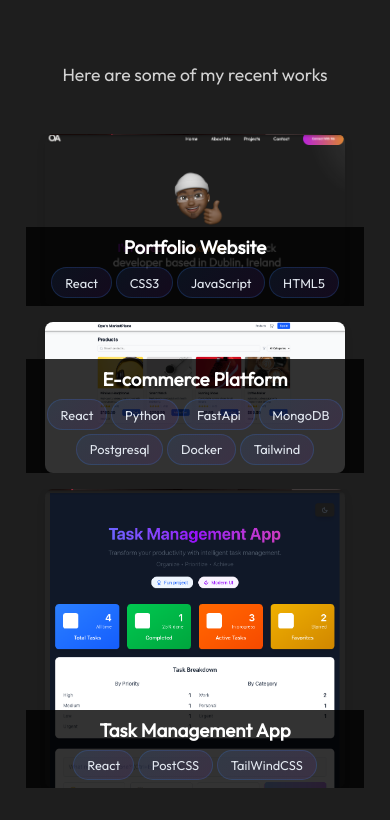
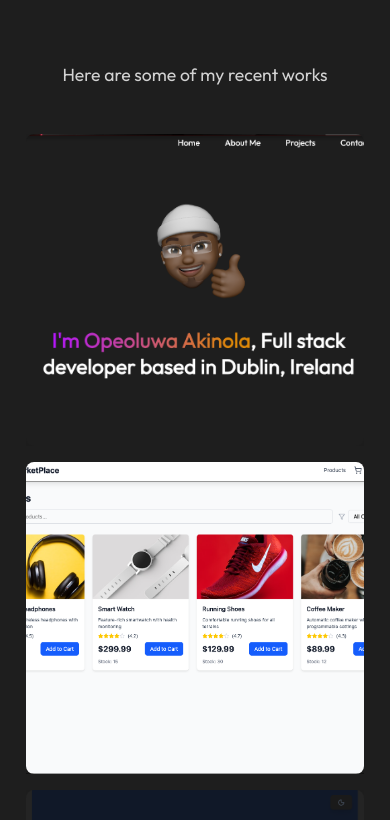
Before and after one commit to opeoluwaAkinola/portfolio-website, a React (Create React App) app: page / in a window 390 px wide. Shown: the part 3500-4320 px from the top of the page. Built offline with nearby package versions, Linux system fonts and the light colour scheme.

Commit message:
css for resposiveness

```diff
--- a/src/components/Portfolio/portfolio.css
+++ b/src/components/Portfolio/portfolio.css
@@ -1,3 +1,75 @@
+@media (max-width: 820px) {
+    .mywork-container {
+        grid-template-columns: repeat(2, 1fr);
+        gap: 0.6rem;
+        padding: 0.6rem;
+    }
+    .image-container {
+        max-width: 150px;
+        min-width: 90px;
+        height: 110px;
+        aspect-ratio: 4/3;
+    }
+    .mywork-container img {
+        max-width: 150px;
+        max-height: 110px;
+        min-width: 70px;
+        min-height: 70px;
+        aspect-ratio: 4/3;
+    }
+    .mywork-showmore {
+        width: 220px;
+        padding: 14px 24px;
+    }
+    .myworks-title {
+        font-size: 30px;
+    }
+    .banner {
+        padding: 0.4rem;
+    }
+    .tech-tag {
+        font-size: 0.65rem;
+    }
+    .works {
+        padding: 8px;
+    }
+}
+@media (max-width: 1024px) {
+    .mywork-container {
+        grid-template-columns: repeat(2, 1fr);
+        gap: 0.75rem;
+        padding: 0.75rem;
+    }
+    .image-container {
+        max-width: 220px;
+        min-width: 120px;
+        height: 160px;
+        aspect-ratio: 4/3;
+    }
+    .mywork-container img {
+        max-width: 220px;
+        max-height: 160px;
+        min-width: 100px;
+        min-height: 100px;
+        aspect-ratio: 4/3;
+    }
+    .mywork-showmore {
+        width: 350px;
+        padding: 18px 36px;
+    }
+    .myworks-title {
+        font-size: 42px;
+    }
+    .banner {
+        padding: 0.75rem;
+    }
+    .tech-tag {
+        font-size: 0.75rem;
+    }
+    .works {
+        padding: 16px;
+    }
+}
 @keyframes forward {
     0% {
         transform: translateX(0);
@@ -29,8 +101,16 @@
 .image-container {
     position: relative;
     width: 100%;
-    cursor: pointer; /* Added cursor pointer for clickable images */
-    overflow: hidden; /* Added to contain the scaling effect */
+    aspect-ratio: 4/3;
+    max-width: 300px;
+    min-width: 220px;
+    height: 220px;
+    cursor: pointer;
+    overflow: hidden;
+    display: flex;
+    align-items: center;
+    justify-content: center;
+    margin: 0 auto;
 }
 
 .image-container:hover img {
@@ -48,8 +128,8 @@
     text-align: center;
     padding: 1rem; /* Increased padding */
     opacity: 1;
-    /* transform: translateY(100%);
-    transition: opacity 0.3s ease, transform 0.3s ease; */
+    transform: translateY(100%);
+    transition: opacity 0.3s ease, transform 0.3s ease;
 }
 
 .image-container:hover .banner {
@@ -77,11 +157,16 @@
 
 .mywork-container img {
     width: 100%;
-    max-width: 300px;
     height: 100%;
+    object-fit: cover;
     border-radius: 8px;
     box-shadow: 0 4px 8px rgba(0, 0, 0, 0.1);
-    transition: transform 0.3s ease, box-shadow 0.3s ease, border 0.3s ease; /* Added border transition */
+    transition: transform 0.3s ease, box-shadow 0.3s ease, border 0.3s ease;
+    aspect-ratio: 4/3;
+    min-width: 100px;
+    min-height: 100px;
+    max-width: 300px;
+    max-height: 220px;
 }
 
 .myworks-title {
@@ -143,22 +228,31 @@
     .mywork-container {
         grid-template-columns: repeat(2, 1fr);
     }
-
+    .image-container {
+        max-width: 180px;
+        min-width: 100px;
+        height: 120px;
+        aspect-ratio: 4/3;
+    }
+    .mywork-container img {
+        max-width: 180px;
+        max-height: 120px;
+        min-width: 80px;
+        min-height: 80px;
+        aspect-ratio: 4/3;
+    }
     .mywork-showmore {
         width: 300px;
-        padding: 20px 40px; /* Adjusted padding for smaller screens */
+        padding: 20px 40px;
     }
-
     .myworks-title {
-        font-size: 36px; /* Smaller title on mobile */
+        font-size: 36px;
     }
-
     .banner {
-        padding: 0.5rem; /* Smaller padding on mobile */
+        padding: 0.5rem;
     }
-
     .tech-tag {
-        font-size: 0.7rem; /* Smaller tech tags on mobile */
+        font-size: 0.7rem;
     }
 }
 
@@ -166,17 +260,27 @@
     .mywork-container {
         grid-template-columns: 1fr;
     }
-
+    .image-container {
+        max-width: 100vw;
+        min-width: 80px;
+        height: 80vw;
+        aspect-ratio: 4/3;
+    }
+    .mywork-container img {
+        max-width: 100vw;
+        max-height: 80vw;
+        min-width: 60px;
+        min-height: 60px;
+        aspect-ratio: 4/3;
+    }
     .mywork-showmore {
         width: 280px;
         padding: 15px 30px;
     }
-
     .myworks-title {
         font-size: 28px;
     }
-
     .works {
-        padding: 10px; /* Reduced padding on very small screens */
+        padding: 10px;
     }
 }
--- a/src/components/ProjectModal/Projectmodal.css
+++ b/src/components/ProjectModal/Projectmodal.css
@@ -14,11 +14,13 @@
   visibility: hidden;
   transition: all 0.3s ease-in-out;
   backdrop-filter: blur(5px);
+  max-height: 90vh;
 }
 
 .project-modal-overlay.open {
   opacity: 1;
   visibility: visible;
+  max-height: 3000px;
 }
 
 /* Modal Container */
@@ -55,18 +57,30 @@
 
 /* Image Section */
 .project-modal-image-section {
-        position: relative;
-        border-radius: 12px;
+  position: relative;
+  border-radius: 12px;
+  background: rgba(255, 255, 255, 0.05);
+  border: 1px solid rgba(255, 255, 255, 0.1);
+  width: 100%;
+  display: flex;
+  align-items: center;
+  justify-content: center;
+  overflow: hidden;
+  aspect-ratio: 16/9;
+  min-height: 220px;
+  max-height: 60vh;
+}
 
-        background: rgba(255, 255, 255, 0.05);
-        border: 1px solid rgba(255, 255, 255, 0.1);
-    }
 
 .project-modal-image {
+  width: 100%;
+  height: 100%;
   max-width: 100%;
-  height:100% ;
-  object-fit: fill;
+  max-height: 100%;
+  object-fit: cover;
+  border-radius: 12px;
   transition: transform 0.3s ease;
+  display: block;
 }
 
 .project-modal-image:hover {
@@ -75,14 +89,19 @@
 
 /* Project Details */
 .project-details {
-  flex: 1;
+  flex: 1 1 0;
   padding: 2rem;
   background: linear-gradient(135deg, #1a1a1a 0%, #2d2d2d 100%);
-  border-radius: 0 0 16px 16px; /* Optional: curve bottom if needed */
+  border-radius: 0 0 16px 16px;
   color: white;
   display: flex;
   flex-direction: column;
   gap: 1.5rem;
+  min-height: 320px;
+  max-height: 1200px;
+  justify-content: flex-start;
+  box-sizing: border-box;
+  transition: min-height 0.2s;
 }
 
 
@@ -91,6 +110,11 @@
   flex-direction: column;
   align-items: center;
   gap: 1.5rem;
+  min-height: 220px;
+  justify-content: flex-start;
+  width: 100%;
+  box-sizing: border-box;
+  transition: min-height 0.2s;
 }
 
 .project-title {
@@ -103,6 +127,11 @@
   -webkit-background-clip: text;
   -webkit-text-fill-color: transparent;
   background-clip: text;
+  min-height: 2.5em;
+  display: flex;
+  align-items: center;
+  justify-content: center;
+  transition: min-height 0.2s;
 }
 
 .project-description {
@@ -302,6 +331,126 @@
 @media (min-width: 1024px) {
   .project-modal-content {
     flex-direction: row;
+  }
+
+  .project-modal-image-section {
+    flex: 1;
+    min-height: 350px;
+    max-height: 500px;
+    aspect-ratio: 16/9;
+  }
+
+  .project-modal-image {
+    min-height: 350px;
+    max-height: 500px;
+    aspect-ratio: 16/9;
+  }
+
+  .project-details {
+    flex: 1;
+    padding-left: 2rem;
+  }
+}
+
+/* Tablet Layout */
+@media (max-width: 1023px) {
+  .project-modal-container {
+    padding: 1.5rem;
+  }
+  .project-modal-image-section {
+    min-height: 180px;
+    max-height: 40vh;
+    aspect-ratio: 16/10;
+  }
+  .project-modal-image {
+    min-height: 180px;
+    max-height: 40vh;
+    aspect-ratio: 16/10;
+  }
+}
+
+/* Mobile Layout */
+@media (max-width: 767px) {
+  .project-modal-container {
+    padding: 1rem;
+    max-height: 95vh;
+  }
+
+  .project-modal-image-section {
+    min-height: 120px;
+    max-height: 30vh;
+    aspect-ratio: 4/3;
+  }
+
+  .project-modal-image {
+    min-height: 120px;
+    max-height: 30vh;
+    aspect-ratio: 4/3;
+  }
+
+  .project-title {
+    font-size: 1.75rem;
+  }
+
+  .project-description {
+    font-size: 1rem;
+  }
+
+  .project-modal-nav-button {
+    width: 36px;
+    height: 36px;
+    padding: 0.5rem;
+    font-size: 0.9rem;
+  }
+
+  .project-link,
+  .project-Github {
+    padding: 0.6rem 1.2rem;
+    font-size: 0.9rem;
+  }
+}
+
+@media (max-width: 480px) {
+  .project-modal-container {
+    padding: 1rem;
+  }
+
+  .project-modal-image-section {
+    min-height: 80px;
+    max-height: 40vh;
+    aspect-ratio: 1/1;
+  }
+
+  .project-modal-image {
+    min-height: 80px;
+    max-height: 40vh;
+    aspect-ratio: 1/1;
+  }
+
+  .project-title {
+    font-size: 1.5rem;
+  }
+
+  .tech-tag {
+    padding: 0.4rem 0.8rem;
+    font-size: 0.8rem;
+  }
+
+  .project-modal-close {
+    width: 36px;
+    height: 36px;
+  }
+
+  .project-modal-nav-button {
+    width: 32px;
+    height: 32px;
+  }
+}
+
+/* Desktop Layout
+@media (min-width: 1024px) {
+  .project-modal-content {
+    flex-direction: row;
     width: 100%;
     height: 100%;
     max-height: 100%;
@@ -311,7 +460,7 @@
   .project-modal-image-section {
     flex: 1;
     border-radius: 12px 0 0 12px;
-    max-height: none;
+    height: 100px;
     padding: 3rem;
   }
 
@@ -323,20 +472,20 @@
 }
 
 /* Tablet Layout */
-@media (max-width: 1023px) and (min-width: 768px) {
+/* @media (max-width: 1023px) and (min-width: 768px) {
   .project-modal-image-section {
     max-height: 60vh;
   }
-}
+} */
 
 /* Mobile Layout */
-@media (max-width: 767px) {
+/* @media (max-width: 767px) {
   .project-modal-container {
     padding: 1.5rem;
   }
 
   .project-modal-image-section {
-    max-height: 45vh;
+    height: 250px;
     padding: 1rem;
   }
 
@@ -360,7 +509,7 @@
   }
 
   .project-modal-image-section {
-    max-height: 40vh;
+    height: 250px;
     padding: 0.75rem;
   }
 
@@ -386,4 +535,4 @@
     width: 32px;
     height: 32px;
   }
-}
+} */
```
